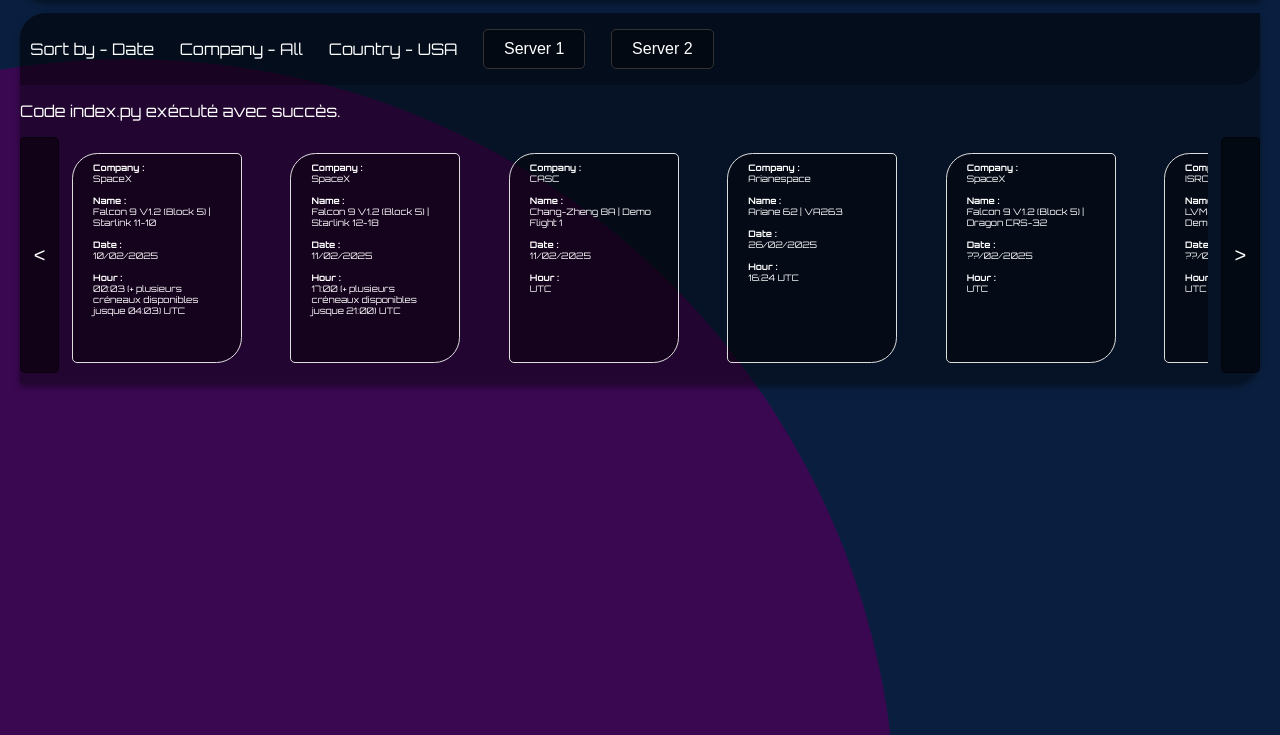
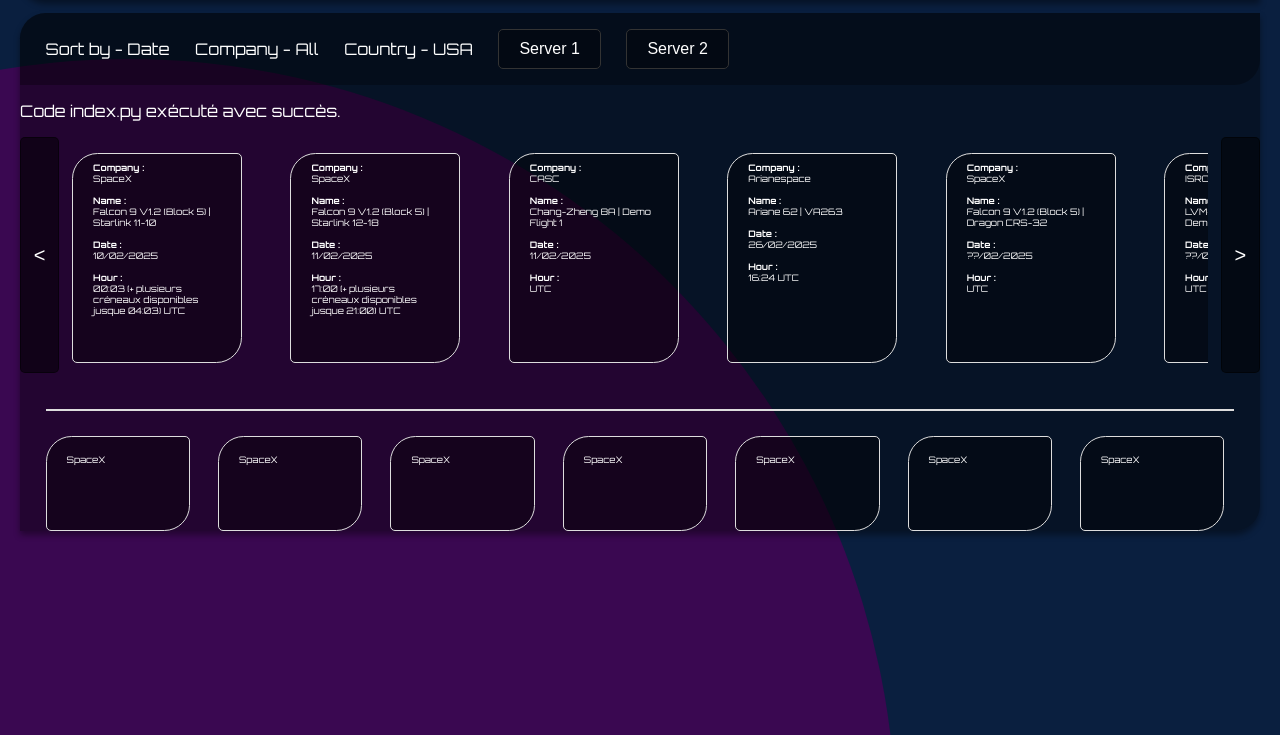
Before and after one commit to Julien-VIGNAU-ESPINE/OrbitWatch, a Flask app: page / in a window 1280 px wide. Shown: the part 95-830 px from the top of the page. Run offline with Flask 3, Linux system fonts and the light colour scheme.

Commit message:
:feat: add agency list

```diff
--- a/templates/index.html
+++ b/templates/index.html
@@ -55,6 +55,7 @@
             align-items: center;
             padding: 0.8vw;
             gap: 2vw;
+            padding-left: 2vw;
             border-top-left-radius: 2vw;
             border-bottom-right-radius: 2vw;
         }
@@ -133,6 +134,42 @@
         .launch_list {
             display: flex;
         }
+
+        .agencies_list {
+            display: flex;
+            justify-content: space-between;
+            margin: 2vw;
+        }
+
+        .agency_box {
+            padding: 8px 20px;
+            margin-right: 10px;
+            background-color: rgba(0, 0, 0, 0.4);
+            border: 1px solid #ddd;
+            border-radius: 5px;
+            height: 6vw;
+            width: 8vw;
+            text-wrap: wrap;
+            font-size: 0.7vw;
+            flex-shrink: 0;
+            border-top-left-radius: 2vw;
+            border-bottom-right-radius: 2vw;
+        }
+
+        .agency_box:hover {
+            background-color: rgba(0, 0, 0, 0.6);
+        }
+
+        .separator {
+            height: 2px;
+            background-color: #ddd;
+            margin: 2vw;
+        }
+
+        a {
+            text-decoration: none;
+            color: white;
+        }
     </style>
 </head>
 
@@ -157,6 +194,44 @@
         <div class="scroll-buttons">
             <button id="nextBtn" onclick="scrollList(+1)">&#62;</button>
         </div>
+        </div>
+        <div class="separator"></div>
+        <div class="agencies_list">
+            <a href="">
+                <div class="agency_box">
+                    <p>SpaceX</p>
+                </div>
+            </a>
+            <a href="">
+                <div class="agency_box">
+                    <p>SpaceX</p>
+                </div>
+            </a>
+            <a href="">
+                <div class="agency_box">
+                    <p>SpaceX</p>
+                </div>
+            </a>
+            <a href="">
+                <div class="agency_box">
+                    <p>SpaceX</p>
+                </div>
+            </a>
+            <a href="">
+                <div class="agency_box">
+                    <p>SpaceX</p>
+                </div>
+            </a>
+            <a href="">
+                <div class="agency_box">
+                    <p>SpaceX</p>
+                </div>
+            </a>
+            <a href="">
+                <div class="agency_box">
+                    <p>SpaceX</p>
+                </div>
+            </a>
         </div>
     </div>
     <script>
```
